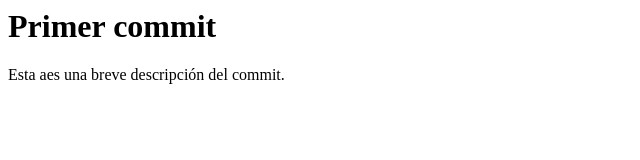
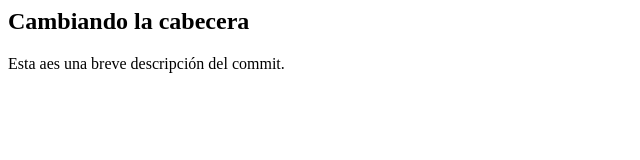
Before and after one commit to elpepian/testing, a plain HTML site: page source/index.html in a window 1280 px wide. Shown: the whole page, without its empty margins (0-640 px from the left). Drawn offline with Linux system fonts and the light colour scheme.

Commit message:
Cambiando la cabecera

```diff
--- a/source/index.html
+++ b/source/index.html
@@ -3,7 +3,7 @@
 	<title>Primer commit</title>
 </head>
 <body>
-	<h1>Primer commit</h1>
+	<h2>Cambiando la cabecera</h2>
 	<p>Esta aes una breve descripción del commit.</p>
 </body>
 </html>
```
